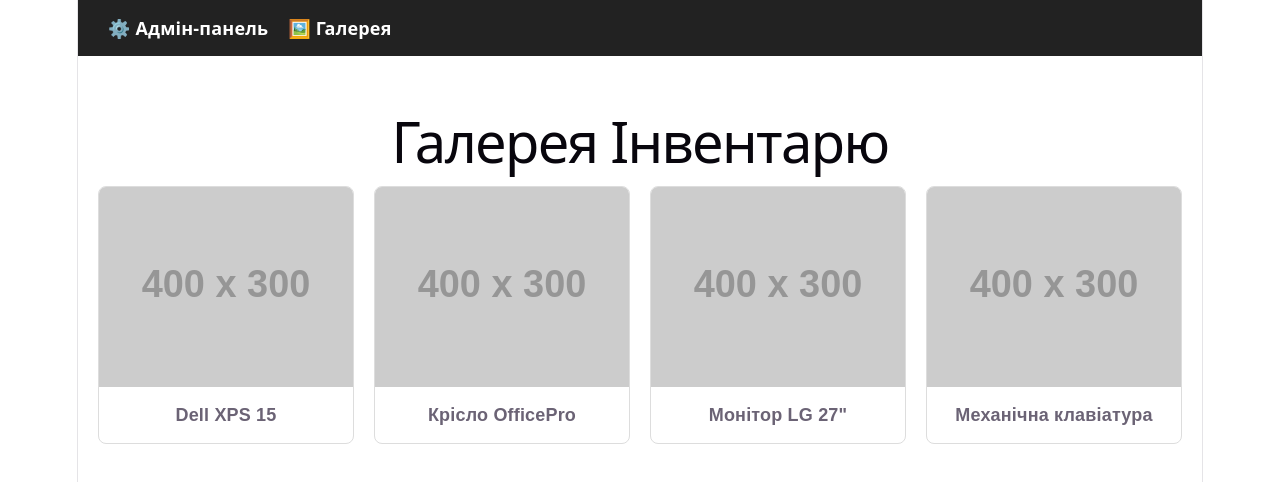
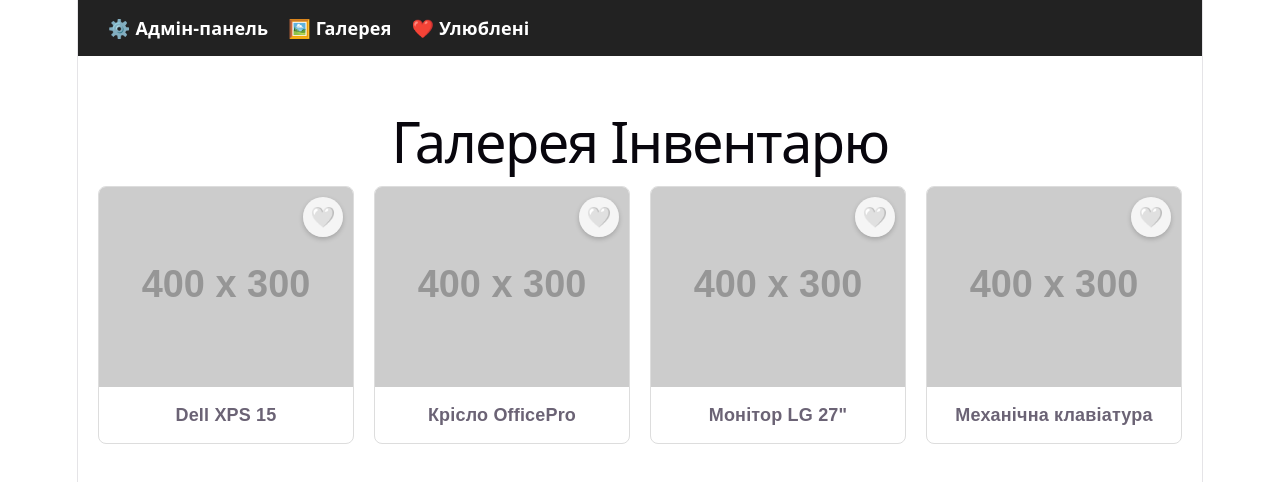
Before and after one commit to sviatozavrrr/Frontend-7-8, a React (Vite) app: page /gallery in a window 1280 px wide. Shown: the top 482 px of the page. Built offline with nearby package versions, Linux system fonts and the light colour scheme.

Commit message:
feat:додано вкладку з улюбленим інвентарем у навігаційне меню

```diff
--- a/src/App.jsx
+++ b/src/App.jsx
@@ -5,6 +5,7 @@ import AdminInventoryCreate from './pages/AdminInventoryCreate';
 import AdminInventoryEdit from './pages/AdminInventoryEdit';
 import AdminInventoryDetails from './pages/AdminInventoryDetails';
 import Gallery from './pages/Gallery';
+import Favorites from './pages/Favorites';
 
 
 function App() {
@@ -17,7 +18,7 @@ function App() {
         <Route path="/create" element={<AdminInventoryCreate />} />
         <Route path="/inventory/:id" element={<AdminInventoryDetails />} />
         <Route path="/gallery" element={<Gallery />} />
-
+        <Route path="/favorites" element={<Favorites />} />
       </Routes>
     </BrowserRouter>
   );
--- a/src/components/Header.jsx
+++ b/src/components/Header.jsx
@@ -9,6 +9,9 @@ export default function Header() {
       <Link to="/gallery" style={{ color: '#fff', textDecoration: 'none', fontSize: '18px', fontWeight: 'bold' }}>
         🖼️ Галерея
       </Link>
+      <Link to="/favorites" style={{ color: '#fff', textDecoration: 'none', fontSize: '18px', fontWeight: 'bold' }}>
+        ❤️ Улюблені
+      </Link>
     </header>
   );
 }
--- /dev/null
+++ b/src/pages/Favorites.jsx
@@ -0,0 +1,71 @@
+import { useState, useEffect } from 'react';
+import styles from './Gallery.module.css'; // Юзаємо ті ж стилі
+
+export default function Favorites() {
+  const [inventory, setInventory] = useState([]);
+  const [isLoading, setIsLoading] = useState(true);
+
+  // Дістаємо наші улюблені ID з локал стораджа
+  const [favIds, setFavIds] = useState(() => {
+    const saved = localStorage.getItem('favorites');
+    return saved ? JSON.parse(saved) : [];
+  });
+
+  // Автозбереження при видаленні з улюблених
+  useEffect(() => {
+    localStorage.setItem('favorites', JSON.stringify(favIds));
+  }, [favIds]);
+
+  // Імітація завантаження бази (як в Галереї)
+  useEffect(() => {
+    const fetchGallery = async () => {
+      setTimeout(() => {
+        setInventory([
+          { id: 1, inventory_name: 'Dell XPS 15', description: 'Потужний ноутбук для розробки та графіки.', photo: 'https://placehold.co/400x300' },
+          { id: 2, inventory_name: 'Крісло OfficePro', description: 'Ергономічне крісло для тривалої роботи за кодом.', photo: 'https://placehold.co/400x300' },
+          { id: 3, inventory_name: 'Монітор LG 27"', description: '4K монітор з IPS матрицею та чудовою передачею кольору.', photo: 'https://placehold.co/400x300' },
+          { id: 4, inventory_name: 'Механічна клавіатура', description: 'Тактильна механіка на лінійних свічах для швидкого набору.', photo: 'https://placehold.co/400x300' },
+        ]);
+        setIsLoading(false);
+      }, 500);
+    };
+    fetchGallery();
+  }, []);
+
+  // Видалення з улюблених прямо на цій сторінці
+  const removeFavorite = (id) => {
+    setFavIds(favIds.filter(favId => favId !== id));
+  };
+
+  if (isLoading) return <h2>Грузимо збережене... ⏳</h2>;
+
+  // ТА САМА ФІЛЬТРАЦІЯ
+  const favoriteItems = inventory.filter(item => favIds.includes(item.id));
+
+  return (
+    <div className={styles.container}>
+      <h1>Мої улюблені айтеми ❤️</h1>
+
+      {favoriteItems.length === 0 ? (
+        <p>Ти ще нічого не додав в улюблені, бро.</p>
+      ) : (
+        <div className={styles.grid}>
+          {favoriteItems.map((item) => (
+            <div key={item.id} className={styles.card}>
+              <button
+                onClick={() => removeFavorite(item.id)}
+                className={styles.favButton}
+              >
+                ❌
+              </button>
+              <img src={item.photo} alt={item.inventory_name} className={styles.image} />
+              <div className={styles.info}>
+                <h3 className={styles.title}>{item.inventory_name}</h3>
+              </div>
+            </div>
+          ))}
+        </div>
+      )}
+    </div>
+  );
+}
--- a/src/pages/Gallery.jsx
+++ b/src/pages/Gallery.jsx
@@ -6,20 +6,30 @@ export default function Gallery() {
   const [inventory, setInventory] = useState([]);
   const [isLoading, setIsLoading] = useState(true);
 
-  // Стейти для контролю модалки Quick View
+  // Стейти для контролю модалки Quick View 🪟
   const [isModalOpen, setIsModalOpen] = useState(false);
   const [selectedItem, setSelectedItem] = useState(null);
+
+  // Ініціалізація улюблених з пам'яті браузера 💾
+  const [favIds, setFavIds] = useState(() => {
+    const saved = localStorage.getItem('favorites');
+    return saved ? JSON.parse(saved) : [];
+  });
+
+  // Автоматичне збереження при зміні списку ❤️
+  useEffect(() => {
+    localStorage.setItem('favorites', JSON.stringify(favIds));
+  }, [favIds]);
 
   useEffect(() => {
     const fetchGallery = async () => {
       try {
-        // Хардкод для візуалу
         setTimeout(() => {
           setInventory([
-            { id: 1, inventory_name: 'Dell XPS 15', photo: 'https://placehold.co/400x300' },
-            { id: 2, inventory_name: 'Крісло OfficePro', photo: 'https://placehold.co/400x300' },
-            { id: 3, inventory_name: 'Монітор LG 27"', photo: 'https://placehold.co/400x300' },
-            { id: 4, inventory_name: 'Механічна клавіатура', photo: 'https://placehold.co/400x300' },
+            { id: 1, inventory_name: 'Dell XPS 15', description: 'Потужний ноутбук для розробки та графіки.', photo: 'https://placehold.co/400x300' },
+            { id: 2, inventory_name: 'Крісло OfficePro', description: 'Ергономічне крісло для тривалої роботи за кодом.', photo: 'https://placehold.co/400x300' },
+            { id: 3, inventory_name: 'Монітор LG 27"', description: '4K монітор з IPS матрицею та чудовою передачею кольору.', photo: 'https://placehold.co/400x300' },
+            { id: 4, inventory_name: 'Механічна клавіатура', description: 'Тактильна механіка нальних свічах для швидкого набору.', photo: 'https://placehold.co/400x300' },
           ]);
           setIsLoading(false);
         }, 500);
@@ -30,10 +40,20 @@ export default function Gallery() {
     fetchGallery();
   }, []);
 
-  // Хендлер для кліку по картці
+  // Хендлер для відкриття модалки
   const handleCardClick = (item) => {
     setSelectedItem(item);
     setIsModalOpen(true);
+  };
+
+  // Перемикач стану улюбленого (додати/видалити)
+  const toggleFavorite = (e, item) => {
+    e.stopPropagation(); // Зупиняємо клік, щоб не тригерити модалку
+    if (favIds.includes(item.id)) {
+      setFavIds(favIds.filter(id => id !== item.id));
+    } else {
+      setFavIds([...favIds, item.id]);
+    }
   };
 
   if (isLoading) return <h2>Грузимо галерею... ⏳</h2>;
@@ -44,8 +64,15 @@ export default function Gallery() {
 
       <div className={styles.grid}>
         {inventory.map((item) => (
-          /* Вішаємо клік на всю картку */
           <div key={item.id} className={styles.card} onClick={() => handleCardClick(item)}>
+            {/* Кнопка сердечка */}
+            <button
+              onClick={(e) => toggleFavorite(e, item)}
+              className={styles.favButton}
+            >
+              {favIds.includes(item.id) ? '❤️' : '🤍'}
+            </button>
+
             <img src={item.photo} alt={item.inventory_name} className={styles.image} />
             <div className={styles.info}>
               <h3 className={styles.title}>{item.inventory_name}</h3>
@@ -54,7 +81,7 @@ export default function Gallery() {
         ))}
       </div>
 
-      {/* Підключаємо модалку Quick View */}
+      {/* Модалка Quick View */}
       <QuickViewModal
         isOpen={isModalOpen}
         onClose={() => setIsModalOpen(false)}
--- a/src/pages/Gallery.module.css
+++ b/src/pages/Gallery.module.css
@@ -13,6 +13,7 @@
   transition: transform 0.2s, box-shadow 0.2s;
   display: flex;
   flex-direction: column;
+  position: relative; /* Обов'язково для позиціонування сердечка */
 }
 .card:hover {
   transform: translateY(-5px);
@@ -26,3 +27,26 @@
 }
 .info { padding: 15px; }
 .title { font-size: 18px; font-weight: bold; margin: 0; }
+
+/* Стилі для кнопки улюбленого */
+.favButton {
+  position: absolute;
+  top: 10px;
+  right: 10px;
+  background: rgba(255, 255, 255, 0.8);
+  border: none;
+  border-radius: 50%;
+  width: 40px;
+  height: 40px;
+  font-size: 20px;
+  cursor: pointer;
+  display: flex;
+  align-items: center;
+  justify-content: center;
+  box-shadow: 0 2px 5px rgba(0,0,0,0.2);
+  transition: transform 0.1s;
+  z-index: 10;
+}
+.favButton:hover {
+  transform: scale(1.1);
+}
```
